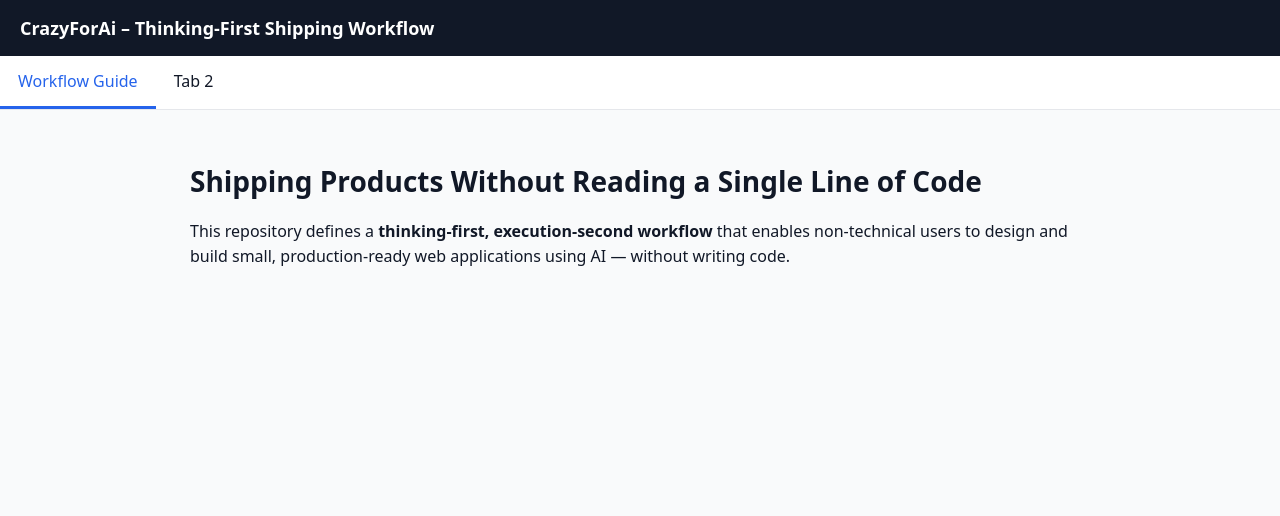
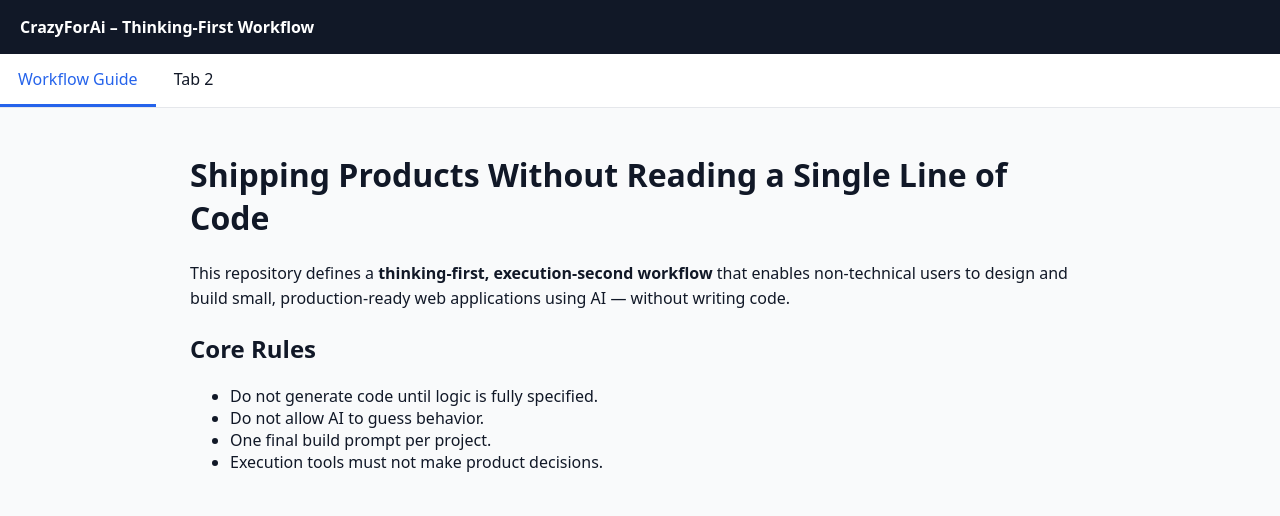
Before and after one commit to linvcodes/CrazyForAi, a plain HTML site: page index.html in a window 1280 px wide. Drawn offline with Linux system fonts and the light colour scheme.

Commit message:
Fix Tab 1 to show full workflow guide content

```diff
--- a/index.html
+++ b/index.html
@@ -4,140 +4,47 @@
   <meta charset="UTF-8" />
   <title>CrazyForAi – Workflow Guide</title>
   <meta name="viewport" content="width=device-width, initial-scale=1.0" />
-
   <style>
-    body {
-      font-family: system-ui, -apple-system, BlinkMacSystemFont, "Segoe UI", Roboto, sans-serif;
-      margin: 0;
-      background: #f9fafb;
-      color: #111827;
-    }
-
-    header {
-      background: #111827;
-      color: white;
-      padding: 16px 20px;
-      font-size: 18px;
-      font-weight: 600;
-    }
-
-    .tabs {
-      display: flex;
-      border-bottom: 1px solid #e5e7eb;
-      background: #ffffff;
-    }
-
-    .tab {
-      padding: 14px 18px;
-      cursor: pointer;
-      border-bottom: 3px solid transparent;
-      font-weight: 500;
-    }
-
-    .tab.active {
-      border-bottom-color: #2563eb;
-      color: #2563eb;
-    }
-
-    .content {
-      padding: 24px;
-      max-width: 900px;
-      margin: 0 auto;
-    }
-
-    .tab-panel {
-      display: none;
-    }
-
-    .tab-panel.active {
-      display: block;
-    }
-
-    h1, h2, h3 {
-      margin-top: 28px;
-    }
-
-    h1 {
-      font-size: 28px;
-    }
-
-    h2 {
-      font-size: 22px;
-    }
-
-    h3 {
-      font-size: 18px;
-    }
-
-    p {
-      line-height: 1.6;
-      margin: 12px 0;
-    }
-
-    ul {
-      margin-left: 20px;
-      line-height: 1.6;
-    }
-
-    blockquote {
-      border-left: 4px solid #2563eb;
-      padding-left: 16px;
-      margin: 16px 0;
-      color: #374151;
-      background: #f1f5f9;
-    }
-
-    code {
-      background: #f3f4f6;
-      padding: 2px 6px;
-      border-radius: 4px;
-      font-size: 0.95em;
-    }
+    body { font-family: system-ui, -sans-serif; margin: 0; background: #f9fafb; color: #111827; }
+    header { background: #111827; color: #fff; padding: 16px 20px; font-weight: 600; }
+    .tabs { display: flex; border-bottom: 1px solid #e5e7eb; background: #fff; }
+    .tab { padding: 14px 18px; cursor: pointer; border-bottom: 3px solid transparent; }
+    .tab.active { border-bottom-color: #2563eb; color: #2563eb; }
+    .content { padding: 24px; max-width: 900px; margin: 0 auto; }
+    .tab-panel { display: none; }
+    .tab-panel.active { display: block; }
+    p { line-height: 1.6; }
+    blockquote { border-left: 4px solid #2563eb; padding-left: 16px; margin: 16px 0; background: #f1f5f9; }
   </style>
 </head>
 <body>
-
-  <header>
-    CrazyForAi – Thinking-First Shipping Workflow
-  </header>
-
+<header>CrazyForAi – Thinking-First Workflow</header>
 <div class="tabs">
   <div class="tab active" data-tab="guide">Workflow Guide</div>
-    <div class="tab" data-tab="empty">Tab 2</div>
+  <div class="tab" data-tab="tab2">Tab 2</div>
 </div>
 
 <div class="content">
 <div id="guide" class="tab-panel active">
-
 <h1>Shipping Products Without Reading a Single Line of Code</h1>
-
-      <p>
-        This repository defines a <strong>thinking-first, execution-second workflow</strong>
-        that enables non-technical users to design and build small, production-ready
-        web applications using AI — without writing code.
-      </p>
+<p>This repository defines a <strong>thinking-first, execution-second workflow</strong> that enables non-technical users to design and build small, production-ready web applications using AI — without writing code.</p>
+<h2>Core Rules</h2>
+<ul><li>Do not generate code until logic is fully specified.</li><li>Do not allow AI to guess behavior.</li><li>One final build prompt per project.</li><li>Execution tools must not make product decisions.</li></ul>
 </div>
-
-    <div id="empty" class="tab-panel">
-      <!-- Intentionally left empty -->
+<div id="tab2" class="tab-panel"></div>
 </div>
-  </div>
-
 
 <script>
 const tabs = document.querySelectorAll(".tab");
 const panels = document.querySelectorAll(".tab-panel");
-
 tabs.forEach(tab => {
   tab.addEventListener("click", () => {
     tabs.forEach(t => t.classList.remove("active"));
     panels.forEach(p => p.classList.remove("active"));
-
     tab.classList.add("active");
     document.getElementById(tab.dataset.tab).classList.add("active");
   });
 });
 </script>
-
 </body>
 </html>
```
Lines whose indentation alone changed are shown as unchanged.
